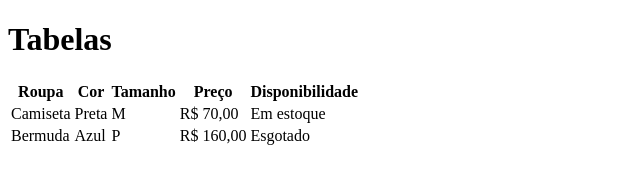
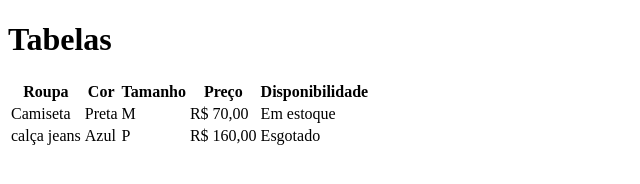
Before and after one commit to davidd-ferreira/aula-tabela, a plain HTML site: page index.html in a window 1280 px wide. Shown: the whole page, without its empty margins (0-640 px from the left). Drawn offline with Linux system fonts and the light colour scheme.

Commit message:
trocado de bermuda para Calça Jeans

```diff
--- a/index.html
+++ b/index.html
@@ -26,7 +26,7 @@
             <td>Em estoque</td>
         </tr>
         <tr>
-            <td>Bermuda</td>
+            <td>calça jeans</td>
             <td>Azul</td>
             <td>P</td>
             <td>R$ 160,00</td>
```
